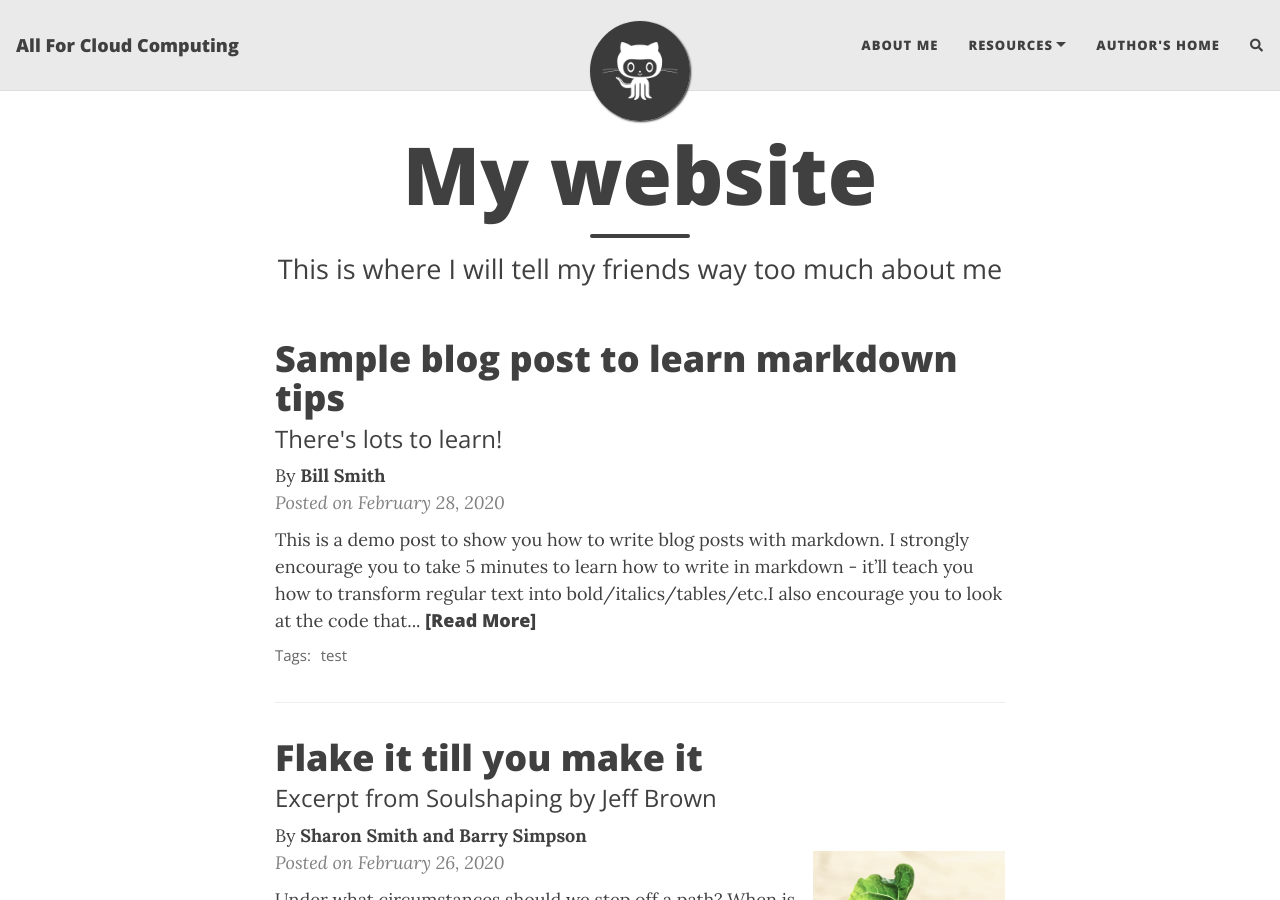
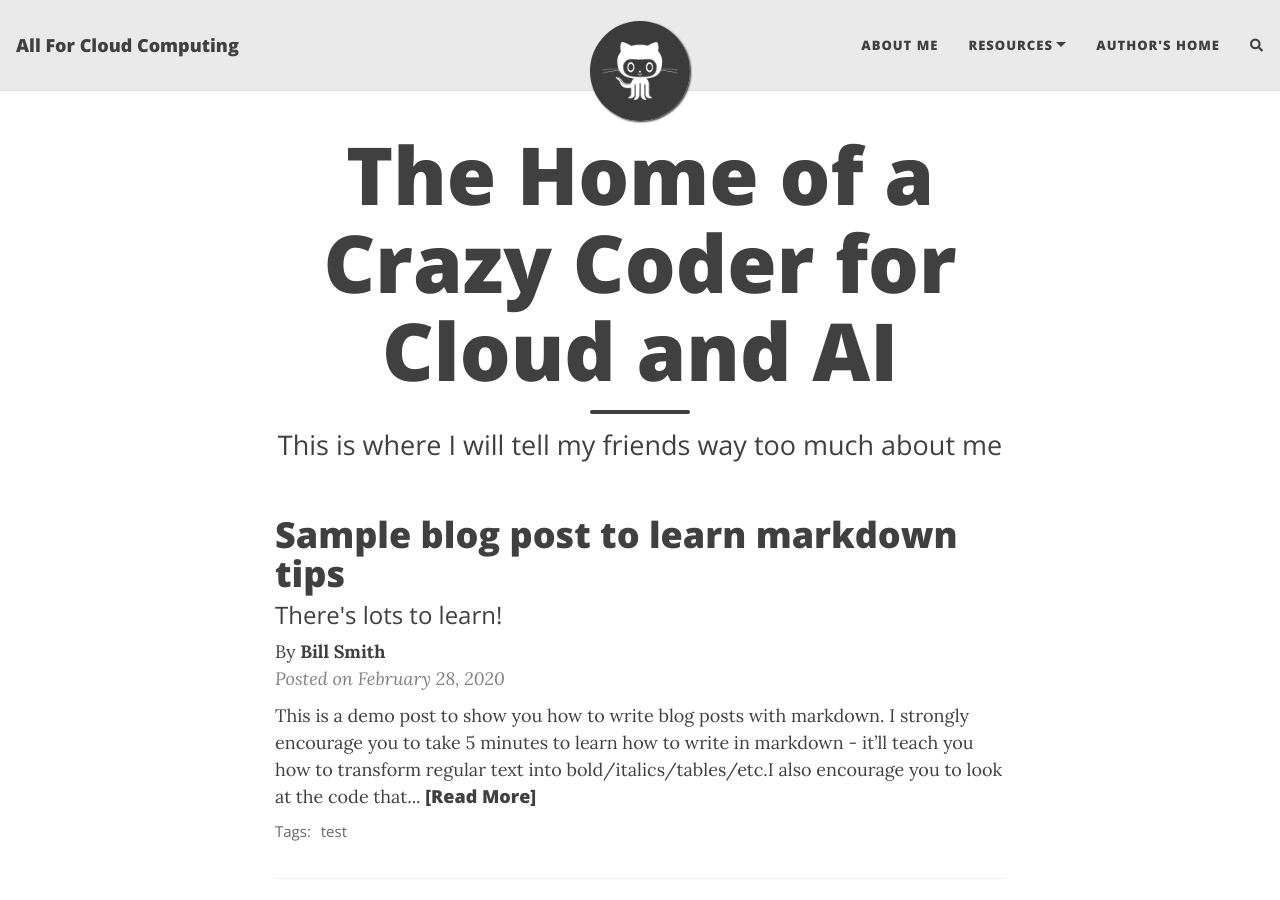
Before and after one commit to CrazyCoderOnEarth/CrazyCoder, a Jekyll site: the page built from index.html, in a window 1280 px wide and 900 px high. Built offline with Jekyll 4.4.1, drawn with Linux system fonts in a browser that asks for light colours; nearby versions of some CDN libraries; the list of posts is cut into pages by our own code; comment, search, counter and statistics services are not loaded.

Commit message:
Update index.html

```diff
--- a/index.html
+++ b/index.html
@@ -1,5 +1,5 @@
 ---
 layout: home
-title: My website
+title: The Home of a Crazy Coder for Cloud and AI
 subtitle: This is where I will tell my friends way too much about me
 ---
```
